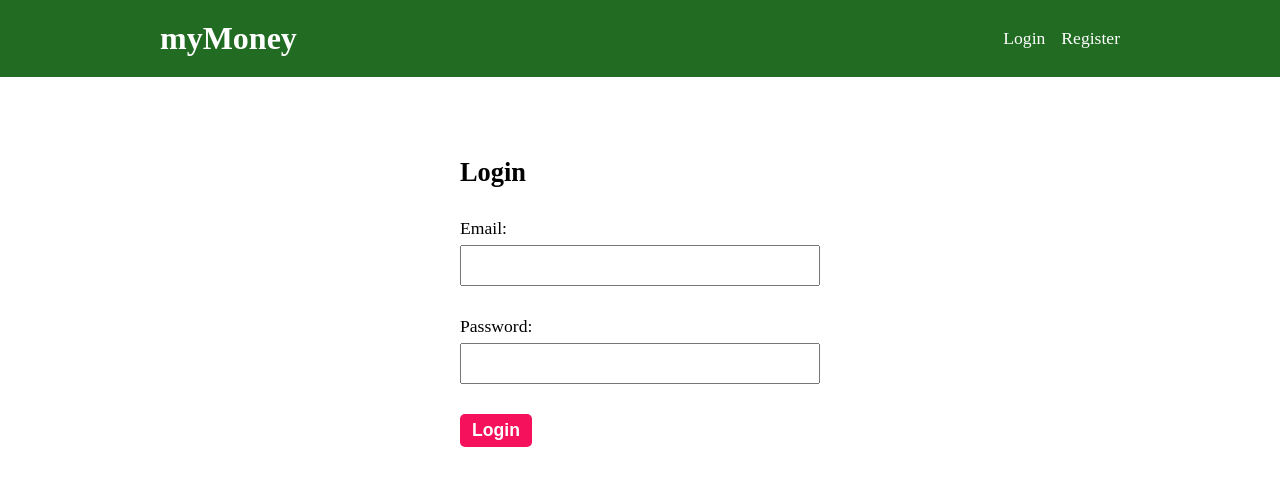
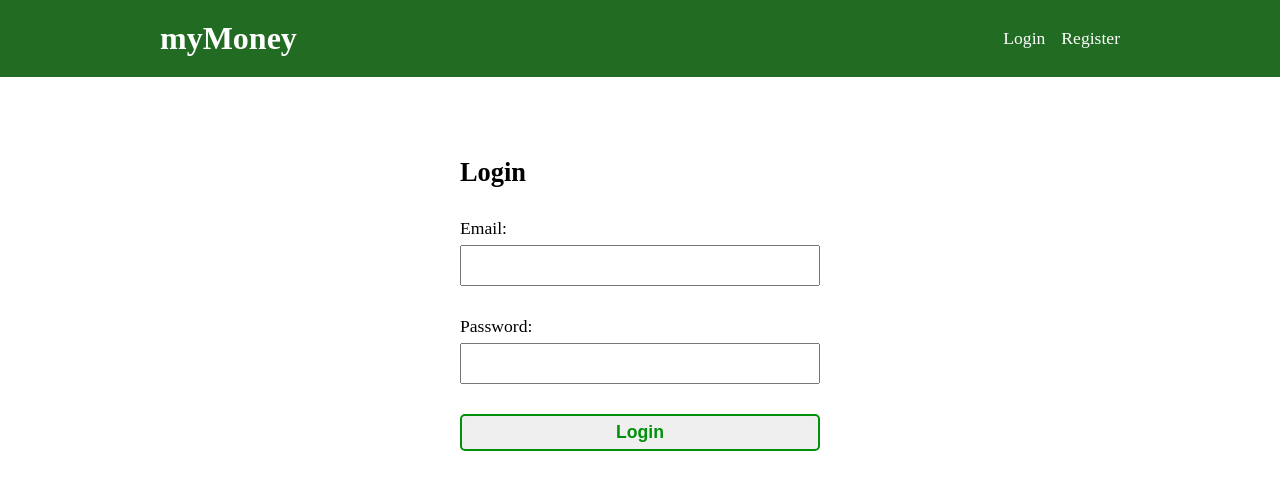
Before and after one commit to joshua-a-jones/finance-tracker, a React (Create React App) app: page /login in a window 1280 px wide. Shown: the top 490 px of the page. Built offline with nearby package versions, Linux system fonts and the light colour scheme; no server answers.

Commit message:
add transaction entry form and styles

```diff
--- a/src/index.css
+++ b/src/index.css
@@ -19,13 +19,26 @@ ul {
 }
 
 .button {
-  background: #f6115d;
-  border: none;
+  border: 2px solid #00910a;
   cursor: pointer;
   font-size: 1em;
   border-radius: 5px;
   font-weight: bold;
   padding: 6px 12px;
   font-size: 1em;
-  color: white;
+  color: #00910a;
+  width: 100%;
+  display: block;
 }
+
+.button:hover {
+  filter: brightness(0.75);
+}
+
+/*
+4E6B4C
+6CF765
+B1F5AE
+347530
+8DC28A
+*/
```
